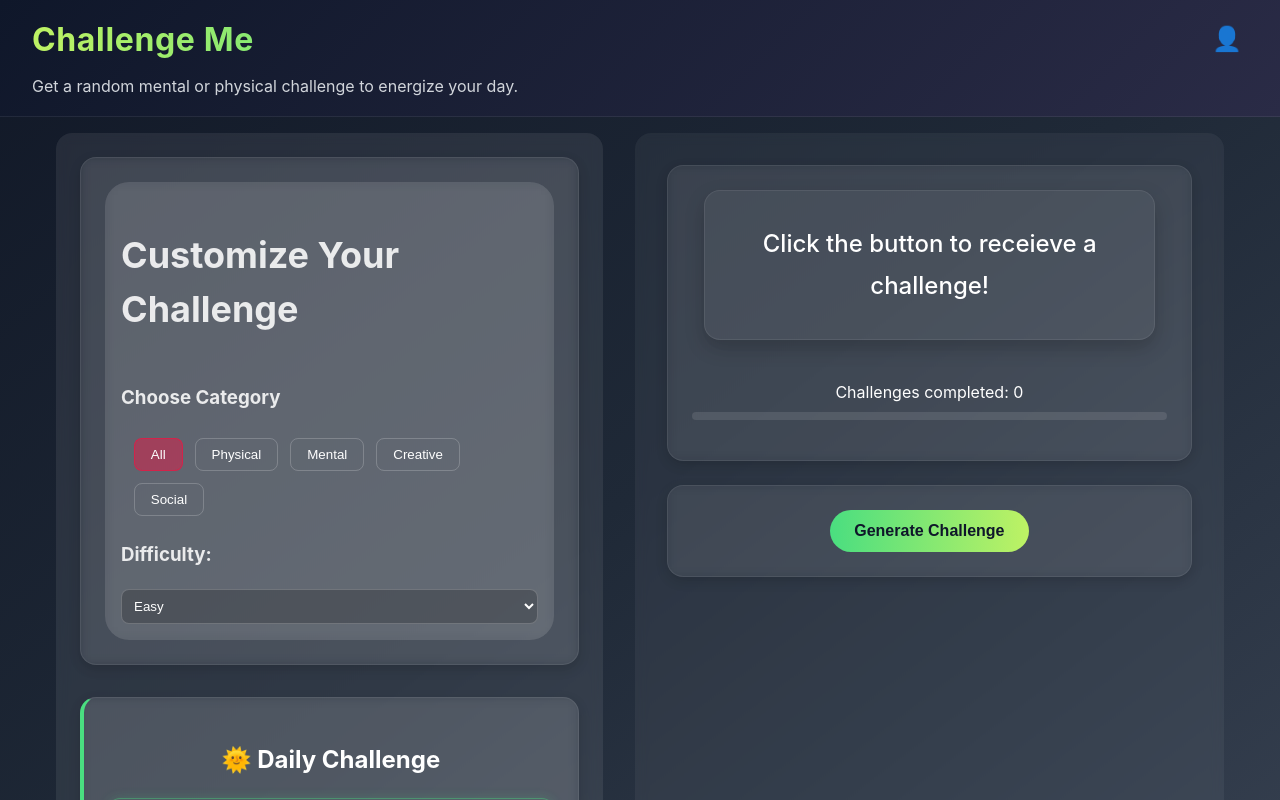
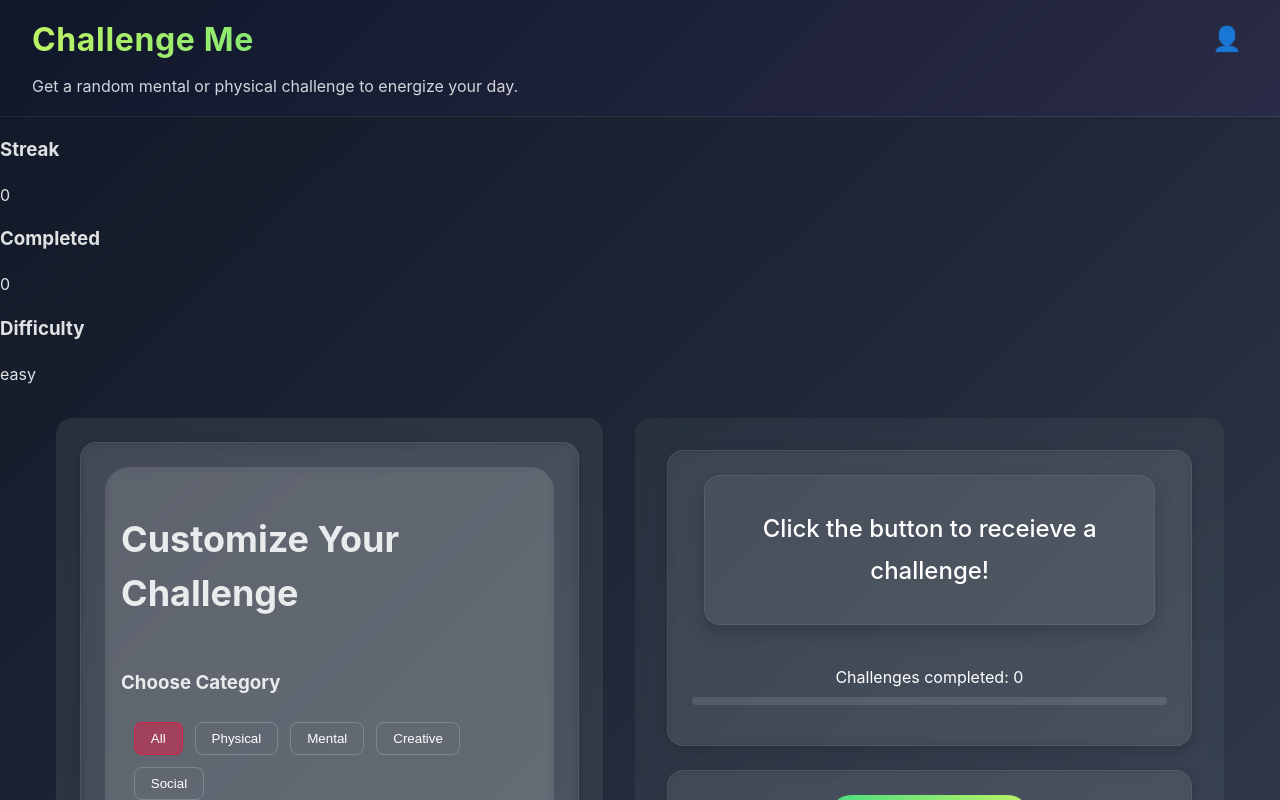
Before and after one commit to robertoandino/challenge-me, a React (Vite) app: page / in a window 1280 px wide. Shown: the top 800 px of the page. Built offline with nearby package versions, Linux system fonts and the light colour scheme.

Commit message:
Add: titles for cards

```diff
--- a/src/pages/Home.tsx
+++ b/src/pages/Home.tsx
@@ -94,13 +94,16 @@ const Home: React.FC = () => {
             {/* Stats Cards */}
             <section className="stats-cards">
                 <div className="stat-card">
-
+                    <h3>Streak</h3>
+                    <p>{streakCount}</p>
                 </div>
                 <div className="stat-card">
-
+                    <h3>Completed</h3>
+                    <p>{completedCount}</p>
                 </div>
                 <div className="stat-card">
-
+                    <h3>Difficulty</h3>
+                    <p>{difficulty}</p>
                 </div>
             </section>
             {/* Main Content Area */}
```
